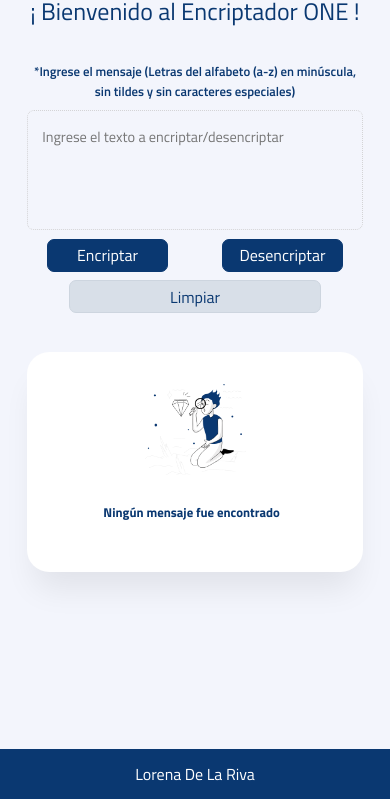
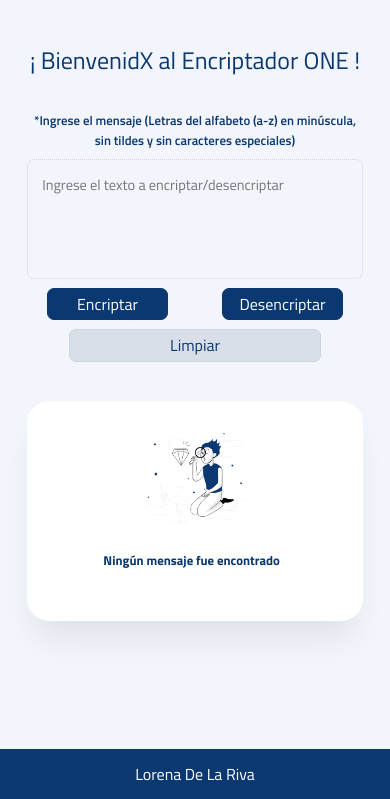
Before and after one commit to LRLDLK/ChallengeOne4-1-Encriptador, a plain HTML site: page index.html in a window 390 px wide. Shown: the part 45-844 px from the top of the page. Drawn offline with Linux system fonts and the light colour scheme.

Commit message:
arreglando alineaciones y posicion footer

```diff
--- a/index.html
+++ b/index.html
@@ -20,7 +20,7 @@
     <section id='body'>
     <header>
       <img id='logoAlura' src="img/logo.png" alt="logo Alura" />
-      <nav>¡ Bienvenido al Encriptador ONE !</nav>
+      <nav>¡ BienvenidX al Encriptador ONE !</nav>
     </header>
 
     <main>
--- a/style.css
+++ b/style.css
@@ -295,7 +295,11 @@ nav {
     justify-content: center;
     height: 100%;
   }
+  #body {
 
+    margin: auto auto;
+    width: 100%;
+}
   #result {
     align-items: center;
     align-content: center;
@@ -443,7 +447,7 @@ nav {
 
   #body {
 
-      margin: 0 auto;
+      margin: auto auto;
       width: 100%;
   }
 }
```
